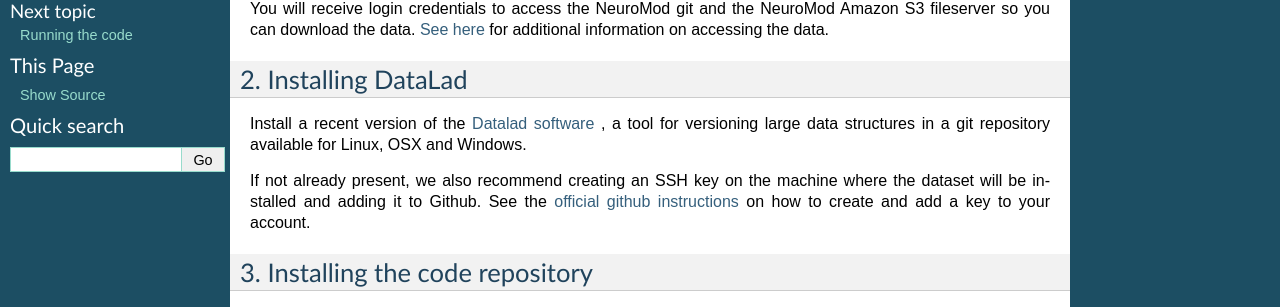
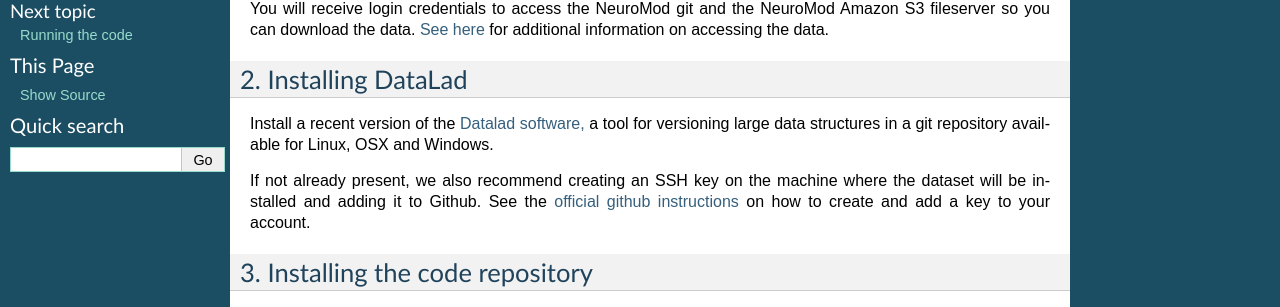
Before and after one commit to courtois-neuromod/cneuromod_extract_tseries, a Sphinx documentation site: the page built from docs/installation.rst, in a window 1280 px wide. Shown: the part 265-572 px from the top of the page. Built offline with Sphinx 7.4.7, drawn with Linux system fonts in a browser that asks for light colours.

```diff
--- a/docs/installation.rst
+++ b/docs/installation.rst
@@ -20,7 +20,7 @@ NeuroMod Amazon S3 fileserver so you can download the data.
 2. Installing DataLad
 ---------------------
 
-Install a recent version of the `Datalad software <https://www.datalad.org/>`_ ,
+Install a recent version of the `Datalad software, <https://www.datalad.org/>`_
 a tool for versioning large data structures in a git repository available
 for Linux, OSX and Windows.
 
```
